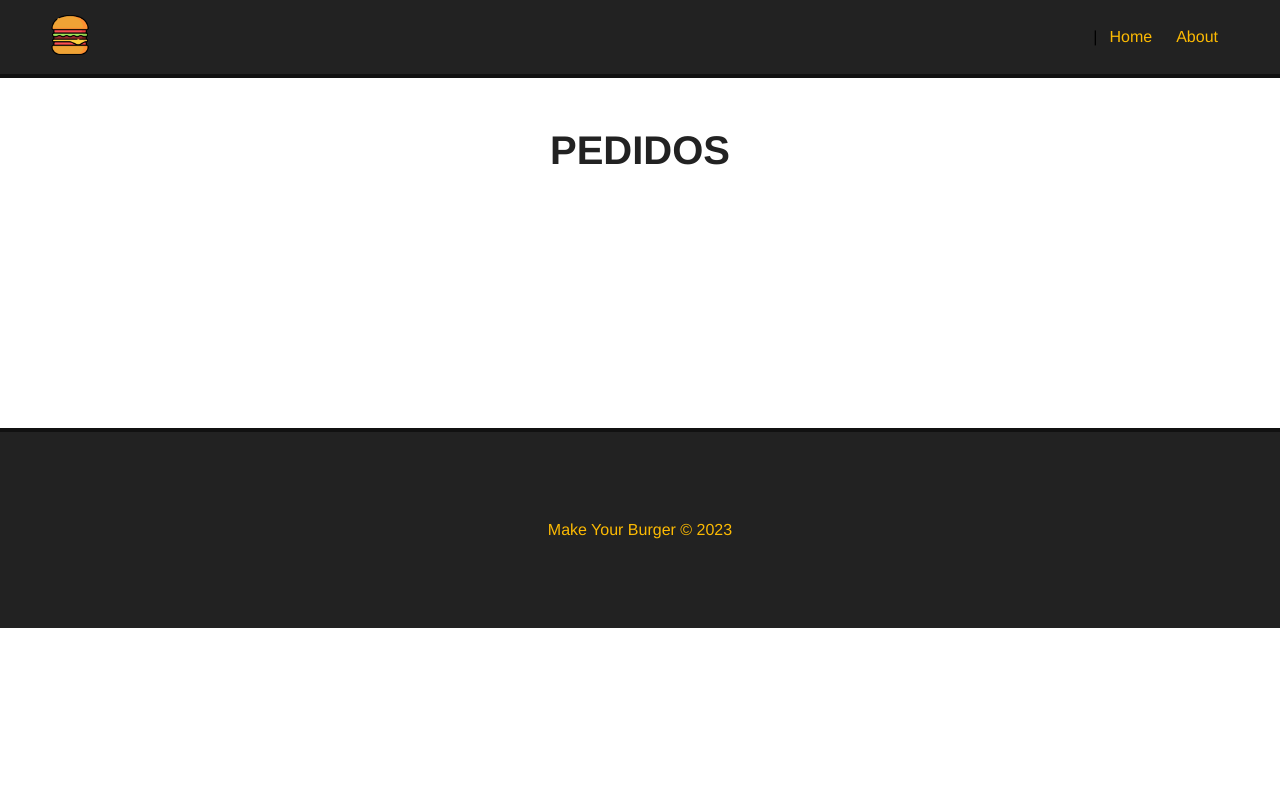
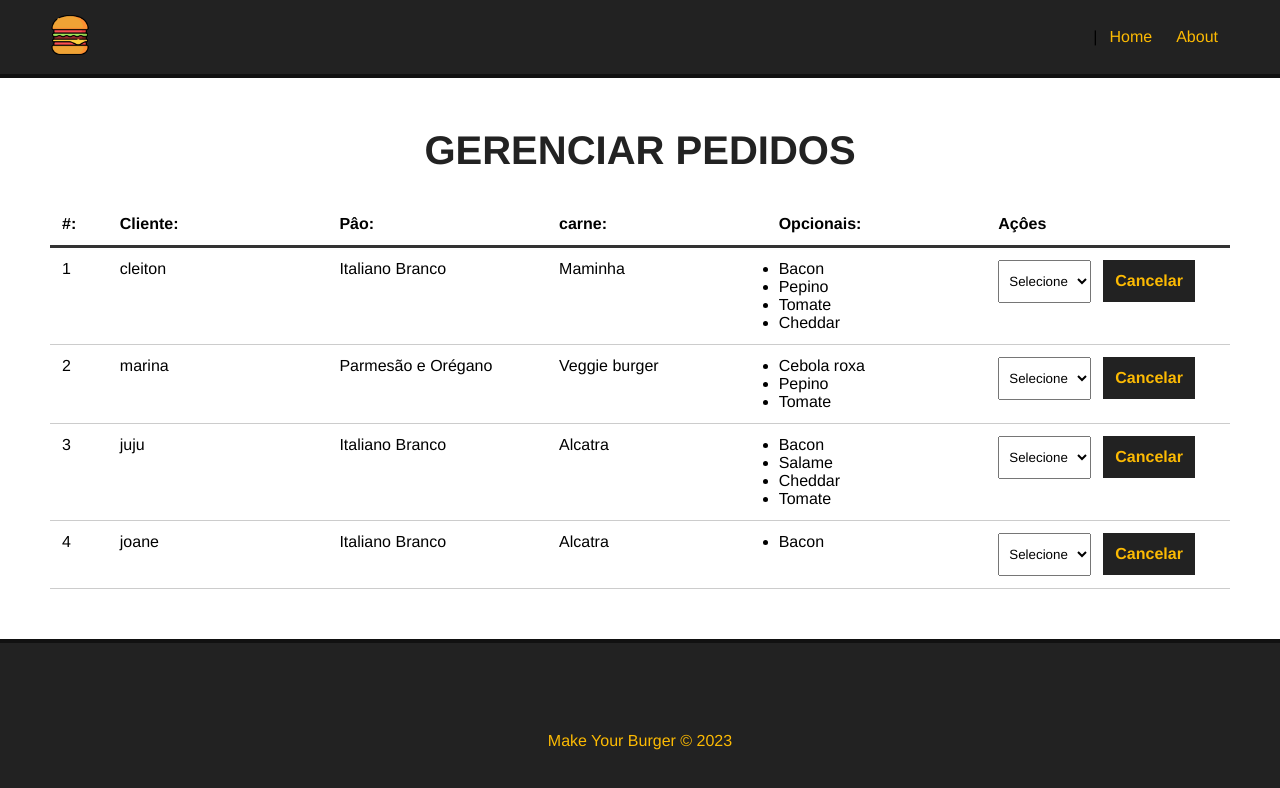
Before and after one commit to cleitonBarros/Makeyouburger, a Vue app in the folder myb/: page /pedidos in a window 1280 px wide. Shown: the top 788 px of the page. Built offline with nearby package versions, Linux system fonts and the light colour scheme; data requests are answered from the project's data file.

Commit message:
finished home, and create page pedido and interaction with backend

```diff
--- a/myb/db/db.json
+++ b/myb/db/db.json
@@ -79,27 +79,53 @@
   ],
   "burgers": [
     {
-        "nome": "Matheus Battisti",
-        "carne": "Picanha",
+      "nome": "cleiton",
+      "carne": "Maminha",
+      "pao": "Italiano Branco",
+      "opcionais": [
+        "Bacon",
+        "Pepino",
+        "Tomate",
+        "Cheddar"
+      ],
+      "status": "solicitado",
+      "id": 1
+    },
+    {
+      "nome": "marina",
+      "carne": "Veggie burger",
+      "pao": "Parmesão e Orégano",
+      "opcionais": [
+        "Cebola roxa",
+        "Pepino",
+        "Tomate"
+      ],
+      "status": "solicitado",
+      "id": 2
+    },
+    {
+      "nome": "juju",
+      "carne": "Alcatra",
       "pao": "Italiano Branco",
       "opcionais": [
         "Bacon",
         "Salame",
-          "Cebola roxa"
+        "Cheddar",
+        "Tomate"
       ],
-        "status": "Finalizado",
-        "id": 1
+      "status": "solicitado",
+      "id": 3
     },
     {
-        "nome": "João Coelho",
-        "carne": "Maminha",
-        "pao": "3 Queijos",
+      "nome": "joane",
+      "carne": "Alcatra",
+      "pao": "Italiano Branco",
       "opcionais": [
-          "Salame",
-          "Cebola roxa"
+        "Bacon"
       ],
-        "status": "Solicitado",
+      "status": "solicitado",
       "id": 4
     }
+
   ]
 }
--- a/myb/src/components/BugerForm.vue
+++ b/myb/src/components/BugerForm.vue
@@ -1,8 +1,8 @@
 <template>
     <div>
-        <p>oi mundo</p>
+        <Message :msg="msg" v-show="msg"/>
         <div>
-            <form action="" id="burger-form">
+            <form action="" id="burger-form" @submit="createBuguer">
                 <div class="input-container">
                     <label for="nome">Nome do cliente</label>
                     <input type="text" name="nome" id="nome" v-model="nome" placeholder="Digite o seu nome">
@@ -36,6 +36,8 @@
     </div>
 </template>
 <script>
+import Message from './Message.vue';
+
     export default{
         name:"Bugerform",
         data(){
@@ -46,7 +48,7 @@
                 nome: null,
                 pao: null,
                 carne: null,
-                opcionais: [],
+                opcionais:[],
                 status: "Solicitado",
                 msg:null
 
@@ -60,12 +62,46 @@
                 this.paes = data.paes;
                 this.carnes =  data.carnes;
                 this.opcionaisdata = data.opcionais
+            },
+            async createBuguer(e){
+                e.preventDefault();
+
+                const data ={
+                    nome: this.nome,
+                    carne: this.carne,
+                    pao: this.pao,
+                    opcionais: Array.from(this.opcionais),
+                    status: "solicitado"
+                }
+
+                const dataJson = JSON.stringify(data)
+                const req =  await fetch(" http://localhost:3000/burgers",{
+                    method: "POST",
+                    headers:{"content-type": "application/json"},
+                    body:dataJson,
+                });
+
+                const res = await req.json();
+
+                this.msg =`pedido Nº ${res.id} realizado com sucesso`
+
+                setTimeout(() => this.msg = "",3000)
+
+                this.nome="",
+                this.carne="",
+                this.pao="",
+                this.opcionais=""
             }
         },
         mounted(){
             this.getIngredientes()
+        },
+        components:{
+            Message,
         }
     }
+
+
 </script>
 <style scoped>
     #burger-form{
--- /dev/null
+++ b/myb/src/components/Dashboard.vue
@@ -0,0 +1,107 @@
+<template>
+    <div id="burger-table">
+        <div>
+            <div id="burguer-table-heading">
+                <div class="order-id">#:</div>
+                <div>Cliente:</div>
+                <div>Pâo:</div>
+                <div>carne:</div>
+                <div>Opcionais:</div>
+                <div>Açôes</div>
+            </div>
+        </div>
+        <div id="burger-table-rows">
+            <div id="burger-table-row" v-for="burger in burgers" :key="burger.id">
+                <div class="order-number">{{ burger.id }}</div>
+                <div>{{ burger.nome }}</div>
+                <div>{{ burger.pao }}</div>
+                <div>{{ burger.carne }}</div>
+                <div>
+                    <ul>
+                        <li v-for="(opcionais, index) in burger.opcionais" :key="index">{{ opcionais }}</li>
+                    </ul>
+                </div>
+                <div>
+                    <select name="status" class="status">
+                        <option value="">Selecione</option>
+                    </select>
+                    <button class="delete-btn">Cancelar</button>
+                </div>
+            </div>
+        </div>
+    </div>
+</template>
+<script>
+    export default {
+        name: "Dashboard",
+        data(){
+            return{
+                burger_Id:null,
+                burgers: null,
+                status: []
+            }
+        },
+        methods:{
+            async getBurger(){
+                const req =  await fetch(" http://localhost:3000/burgers")
+                const data = await req.json()
+
+                this.burgers= data
+            }
+        },
+        mounted(){
+            this.getBurger()
+        }
+    }
+</script>
+<style scoped>
+    #burger-table{
+        max-width: 1200px;
+        margin: 0 auto;
+    }
+    #burguer-table-heading,
+    #burger-table-rows,
+    #burger-table-row{
+        display: flex;
+        flex-wrap: wrap;
+    }
+    #burguer-table-heading{
+        font-weight: bold;
+        padding: 12px;
+        border-bottom: 3px solid #333;
+    }
+    #burger-table-row{
+        width: 100%;
+        padding: 12px;
+        border-bottom: 1px solid #ccc;
+    }
+    #burguer-table-heading div,
+    #burger-table-row div{
+        width: 19%;
+    }
+
+    #burguer-table-heading .order-id,
+    #burger-table-row .order-number{
+        width: 5%;;
+    }
+    select{
+        padding: 12px 6px;
+        margin-right: 12px;
+    }
+    .delete-btn{
+        color: #fcba03;
+        background-color: #222;
+        font-weight:bold;
+        font-size: 16px;
+        padding: 10px;
+        margin: 0 auto;
+        border: 2px solid #222;
+        cursor: pointer;
+        transition: .5s;
+    }
+    .delete-btn:hover{
+        background-color: transparent;
+        color: #222;
+    }
+
+</style>
--- /dev/null
+++ b/myb/src/components/Message.vue
@@ -0,0 +1,27 @@
+<template>
+    <div class="message-container">
+        <p>{{msg}}</p>
+    </div>
+</template>
+<script>
+    export default {
+        name: "Message",
+        props:{
+            msg: String
+        }
+    }
+</script>
+
+
+<style scoped>
+    .message-container {
+        color: #004085;
+        background-color: #cce5ff;
+        border: 2px solid #b8daff;
+
+        border-radius: 5px;
+        padding: 10px;
+        max-width: 400px;
+        margin: 30px auto;
+    }
+</style>
--- a/myb/src/views/Pedidos.vue
+++ b/myb/src/views/Pedidos.vue
@@ -1,5 +1,18 @@
 <template>
   <div class="main-container">
-    <h1>Pedidos</h1>
+    <h1>Gerenciar pedidos</h1>
+    <Dashboard />
   </div>
 </template>
+<script>
+import Dashboard from '../components/Dashboard.vue'
+
+  export default{
+    name:"Pedidos",
+    components:{
+      Dashboard,
+    }
+  }
+</script>
+<style scoped>
+</style>
```
Lines whose indentation alone changed are shown as unchanged.
